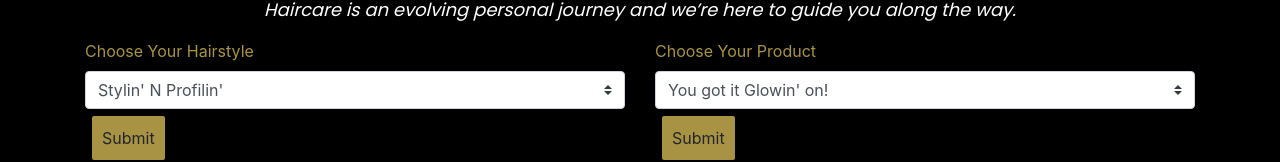
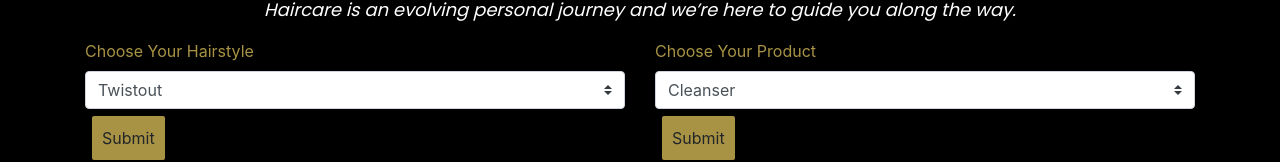
Before and after one commit to Sharaeg4896/Project3, a React (Create React App) app in the folder my-app/: page /search in a window 1280 px wide. Shown: the part 185-347 px from the top of the page. Built offline with nearby package versions, Linux system fonts and the light colour scheme; a web font is replaced by a local one.

Commit message:
updated dropdown options

```diff
--- a/my-app/src/components/searchArea/index.js
+++ b/my-app/src/components/searchArea/index.js
@@ -89,7 +89,6 @@ class SearchType extends Component {
               <div className="form-group">
                 <label for="disabledSelect">Choose Your Hairstyle</label>
                 <select value={this.state.valueHair} onChange={this.handleChange} className="browser-default custom-select">
-                  <option>Stylin' N Profilin'</option>
                   <option value="Twistout">Twistout</option>
                   <option value="Braidout">Braidout</option>
                   <option value="Bantu Knots">Bantu Knots</option>
@@ -107,7 +106,6 @@ class SearchType extends Component {
               <div className="form-group">
                 <label for="disabledSelect">Choose Your Product</label>
                 <select value={this.state.valueProduct} onChange={this.handleChangeProduct} className="browser-default custom-select">
-                  <option>You got it Glowin' on!</option>
                   <option value="Cleanser">Cleanser</option>
                   <option value="Conditioner">Conditioner</option>
                   <option value="Moisturizer">Moisturizer</option>
```
